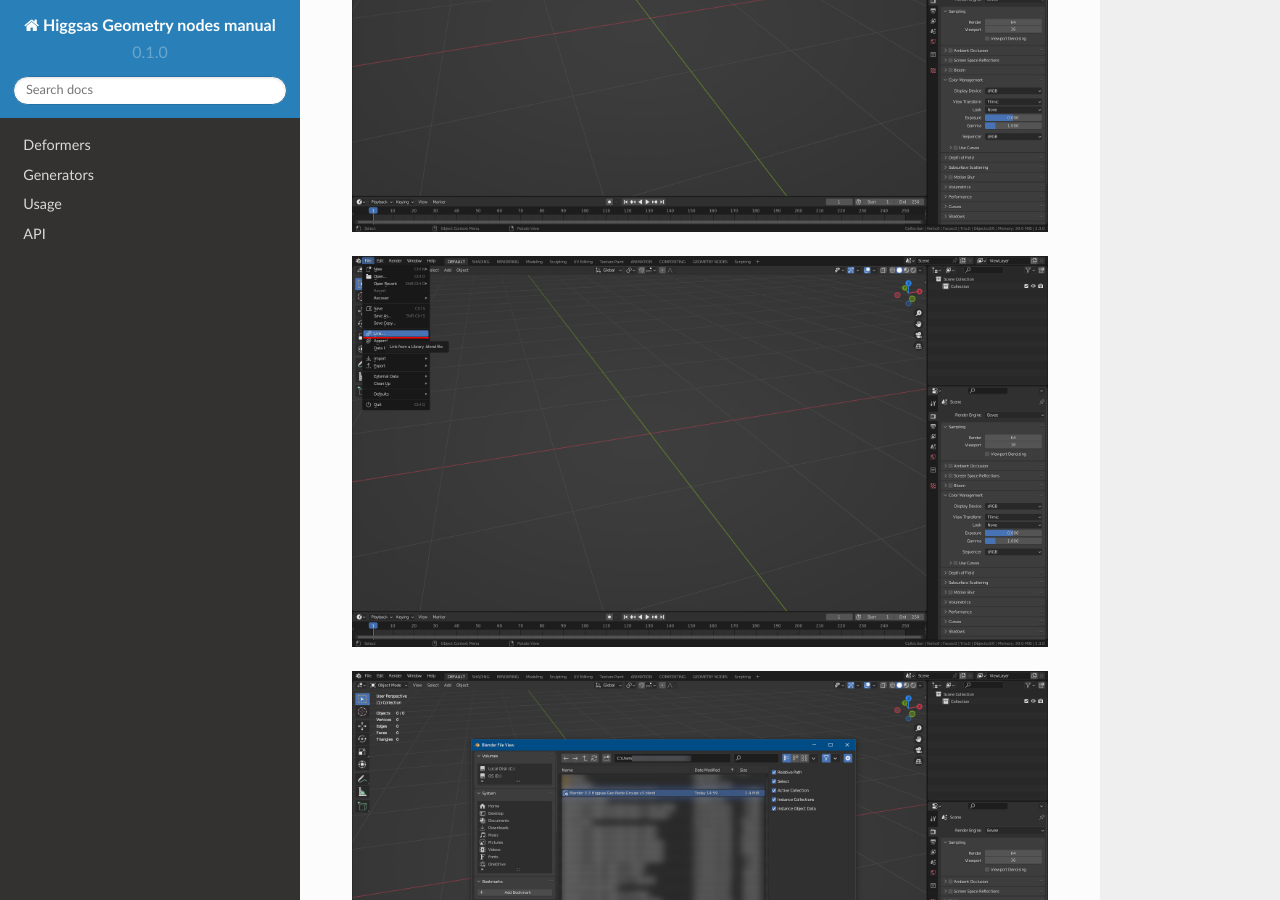
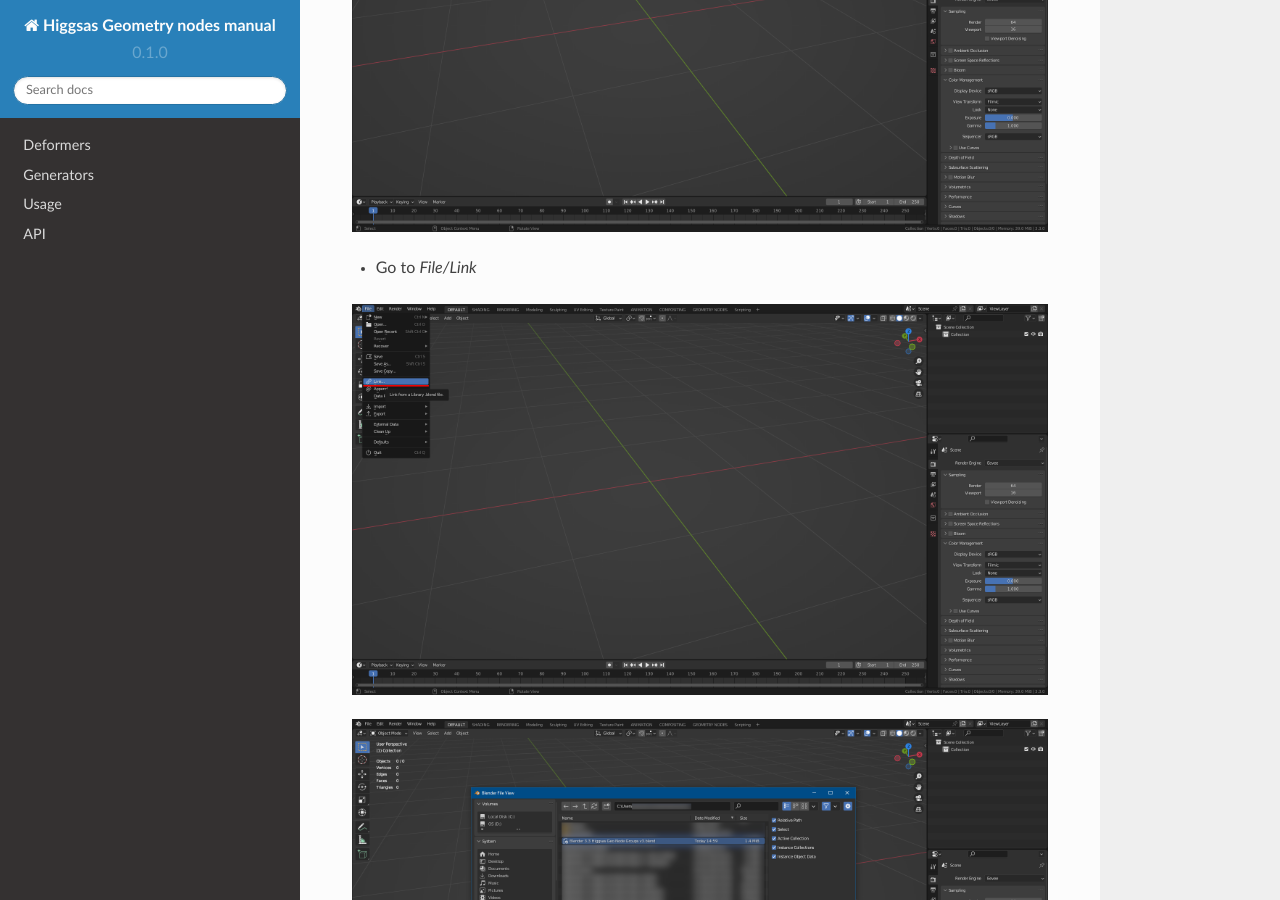
Before and after one commit to higgsas/higgsas_geo_nodes_manual, a Sphinx documentation site: the page built from docs/installation.rst, in a window 1280 px wide and 900 px high, scrolled down 416 px. Built offline with Sphinx 7.4.7 and the Read the Docs theme 2.0.0, drawn with Linux system fonts in a browser that asks for light colours.

Commit message:
Update installation.rst

```diff
--- a/docs/installation.rst
+++ b/docs/installation.rst
@@ -5,6 +5,8 @@ You can
 
 - Open `Blender`
 .. image:: images/instal.PNG
+
+- Go to `File/Link`
 .. image:: images/instal1.png
 .. image:: images/instal2.png
 .. image:: images/instal3.png
```
